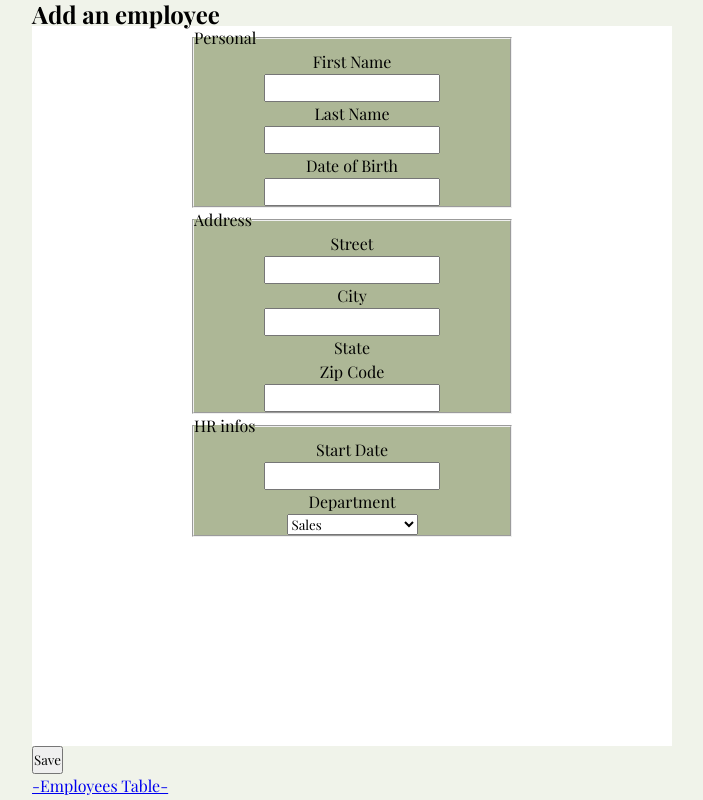
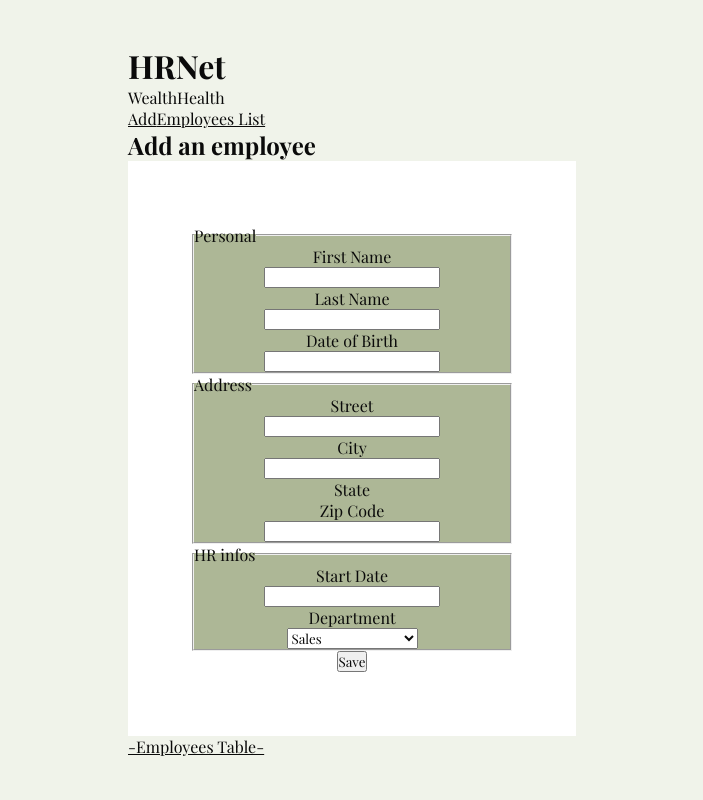
Before and after one commit to JaRoD41/hrnet, a React (Vite) app: page / in a window 1280 px wide. Shown: the whole page, without its empty margins (288-991 px from the left). Built offline with nearby package versions, Linux system fonts and the light colour scheme; a web font is replaced by a local one.

Commit message:
add header and nav

```diff
--- a/src/components/Form/Form.css
+++ b/src/components/Form/Form.css
@@ -5,6 +5,7 @@ body {
   flex-direction: column;
   justify-content: center;
   align-items: center;
+  min-width: 375px;
 }
 
 fieldset {
@@ -19,7 +20,17 @@ fieldset {
 .form-container {
   display: flex;
   justify-content: center;
-  width: 40rem;
-  height: 45rem;
+  /* width: 40rem;
+  height: 45rem; */
   background-color: white;
+  padding: 4rem;
 }
+
+#create-employee {
+  display: flex;
+  flex-direction: column;
+  justify-content: center;
+  align-items: center;
+  width: 75%;
+  max-width: 500px;
+}
--- a/src/components/Form/Form.jsx
+++ b/src/components/Form/Form.jsx
@@ -92,6 +92,7 @@ const Form = () => {
               <option>Legal</option>
             </select>
           </fieldset>
+          <button className='save-button'>Save</button>
         </form>
       </div>
     </>
--- /dev/null
+++ b/src/components/Header/Header.jsx
@@ -0,0 +1,23 @@
+import { Link } from 'react-router-dom';
+const Header = () => {
+  return (
+    <>
+      <header>
+        <div className="logo">
+          <h1>HRNet</h1>
+          <p>WealthHealth</p>
+        </div>
+        <nav aria-label="main navigation" className="nav-links">
+          <Link to="/" className="nav-link">
+            Add
+          </Link>
+          <Link to="/employees" className="nav-link">
+            Employees List
+          </Link>
+        </nav>
+      </header>
+    </>
+  );
+};
+
+export default Header;
--- a/src/pages/CreateEmployee.jsx
+++ b/src/pages/CreateEmployee.jsx
@@ -2,22 +2,25 @@ import { Link } from 'react-router-dom';
 // import { useState } from 'react';
 import useModal from '../utils/custom hooks/useModal';
 // import {useNavigate} from 'react-router-dom';
+import Header from '../components/Header/Header';
 import Form from '../components/Form/Form';
 import Modal from '../components/Modal/Modal';
 
 const CreateEmployee = () => {
   // const navigate = useNavigate();
   const [isOpen, toggleModal] = useModal();
+  const modalBtn = document.querySelector('.modal-btn');
 
   return (
     <>
+      <Header />
       <main aria-labelledby="page-title">
         <h2 tabIndex="0" id="page-title">
           Add an employee
         </h2>
         <Form />
         {/* Modal */}
-        <button onClick={toggleModal}>Save</button>
+        {/* <button onClick={toggleModal}>Save</button> */}
         <Modal isOpen={isOpen} onClose={toggleModal}></Modal>
       </main>
       <div className="link-employee-list">
--- a/src/style/index.css
+++ b/src/style/index.css
@@ -6,7 +6,7 @@
   padding: 0;
   box-sizing: border-box;
   font-family: 'Playfair Display', serif;
-  line-height: 24px;
+  color : var(--cod-gray);
 }
 
 /* MAIN COLORS */
```
Also changed, not shown: src/components/Header/Header.css (added).
